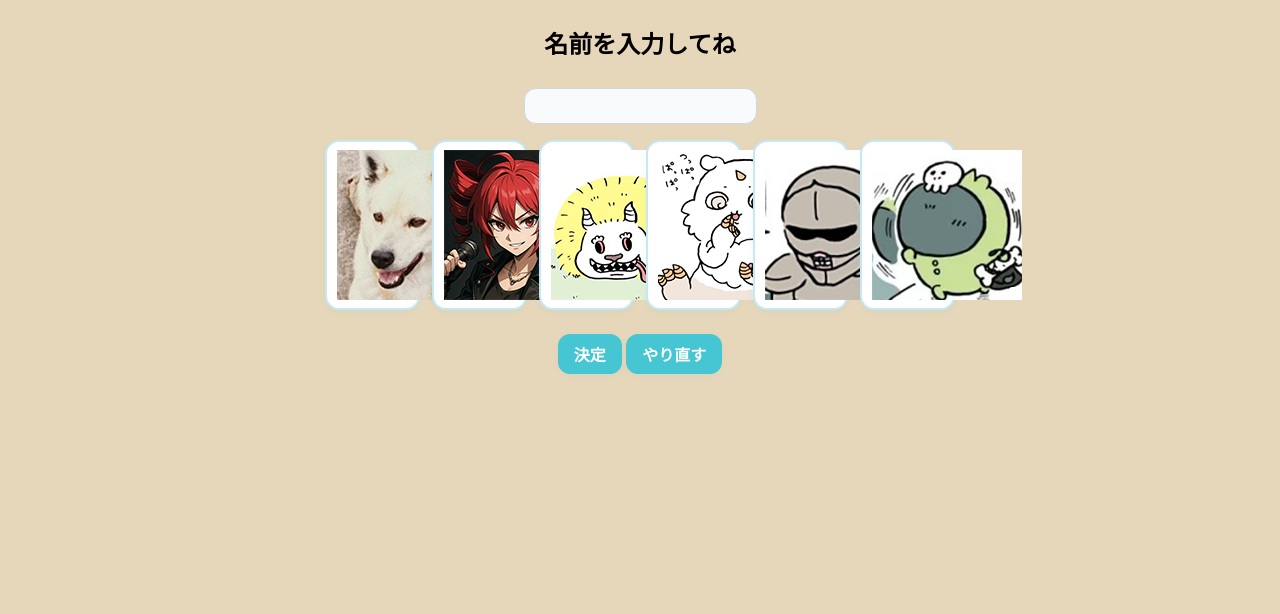
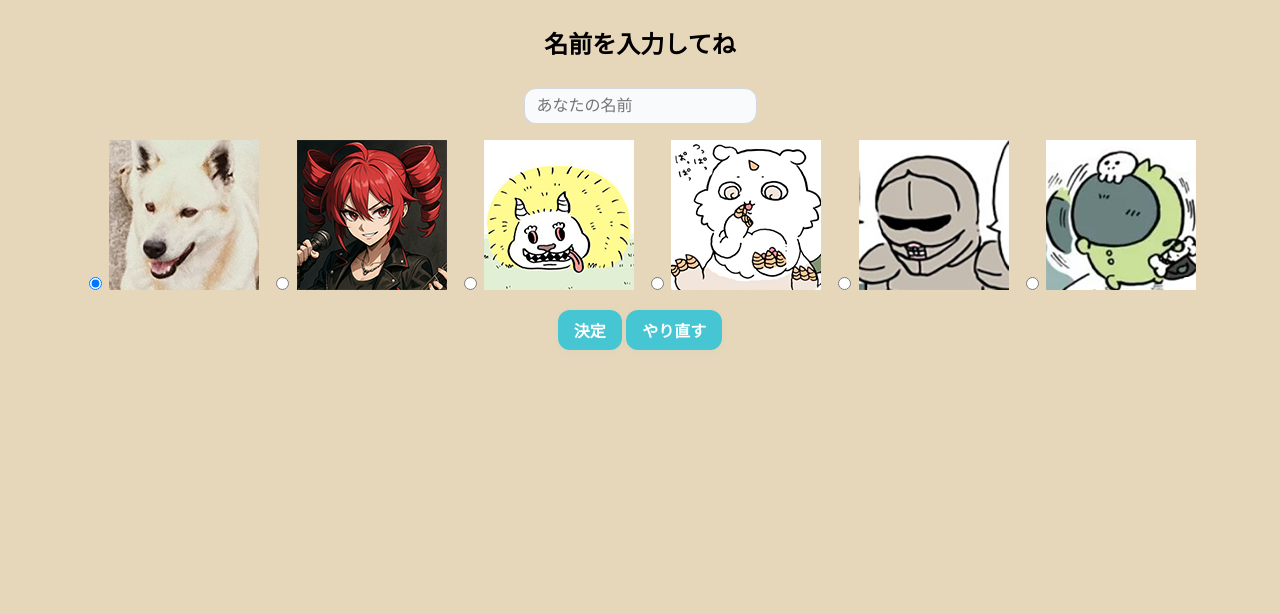
Before and after one commit to ymt-no-lessons/chatbot, a Flask app: page / in a window 1280 px wide. Shown: the top 614 px of the page. Run offline with Flask 3, Linux system fonts and the light colour scheme.

Commit message:
選択画面の修正

```diff
--- a/templates/index.html
+++ b/templates/index.html
@@ -11,36 +11,33 @@
 <body>
   <h2>名前を入力してね</h2>
   <form method="post" class="input-row">
-        <input type="text" name="username" required>
-    </form>
-  <div>
-    <form method="post" class="character-select-row">
-        <button type="submit" name="icon" value="user_icon01.png" checked>
+      <input type="text" name="username" required placeholder="あなたの名前">
+      <div class="character-select-row">
+          <label>
+              <input type="radio" name="icon" value="icon/user_icon01.png" checked>
               <img src="{{ url_for('static', filename='icon/user_icon01.png') }}" alt="犬アイコン">
-        </button>
-
-        <button type="submit" name="icon" value="user_icon02.png">
+          </label>
+          <label>
+              <input type="radio" name="icon" value="icon/user_icon02.png">
               <img src="{{ url_for('static', filename='icon/user_icon02.png') }}" alt="テトアイコン">
-        </button>
-
-        <button type="submit" name="icon" value="user_icon03.png">
+          </label>
+                  <label>
+              <input type="radio" name="icon" value="icon/user_icon03.png">
               <img src="{{ url_for('static', filename='icon/user_icon03.png') }}" alt="でかつよアイコン">
-        </button>
-
-        <button type="submit" name="icon" value="user_icon04.png">
+          </label>
+                  <label>
+              <input type="radio" name="icon" value="icon/user_icon04.png">
               <img src="{{ url_for('static', filename='icon/user_icon04.png') }}" alt="あのこアイコン">
-        </button>
-
-        <button type="submit" name="icon" value="user_icon05.png">
+          </label>
+                  <label>
+              <input type="radio" name="icon" value="icon/user_icon05.png">
               <img src="{{ url_for('static', filename='icon/user_icon05.png') }}" alt="鎧さんアイコン">
-        </button>
-
-        <button type="submit" name="icon" value="user_icon06.png">
+          </label>
+                  <label>
+              <input type="radio" name="icon" value="icon/user_icon06.png">
               <img src="{{ url_for('static', filename='icon/user_icon06.png') }}" alt="パジャマパーティーズアイコン">
-        </button>
-    </form>
+          </label>
       </div>
-<form method="post" class="input-row">
       <button type="submit" name="action" value="決定">決定</button>
       <button type="reset">やり直す</button>
   </form>
```
Lines whose indentation alone changed are shown as unchanged.
